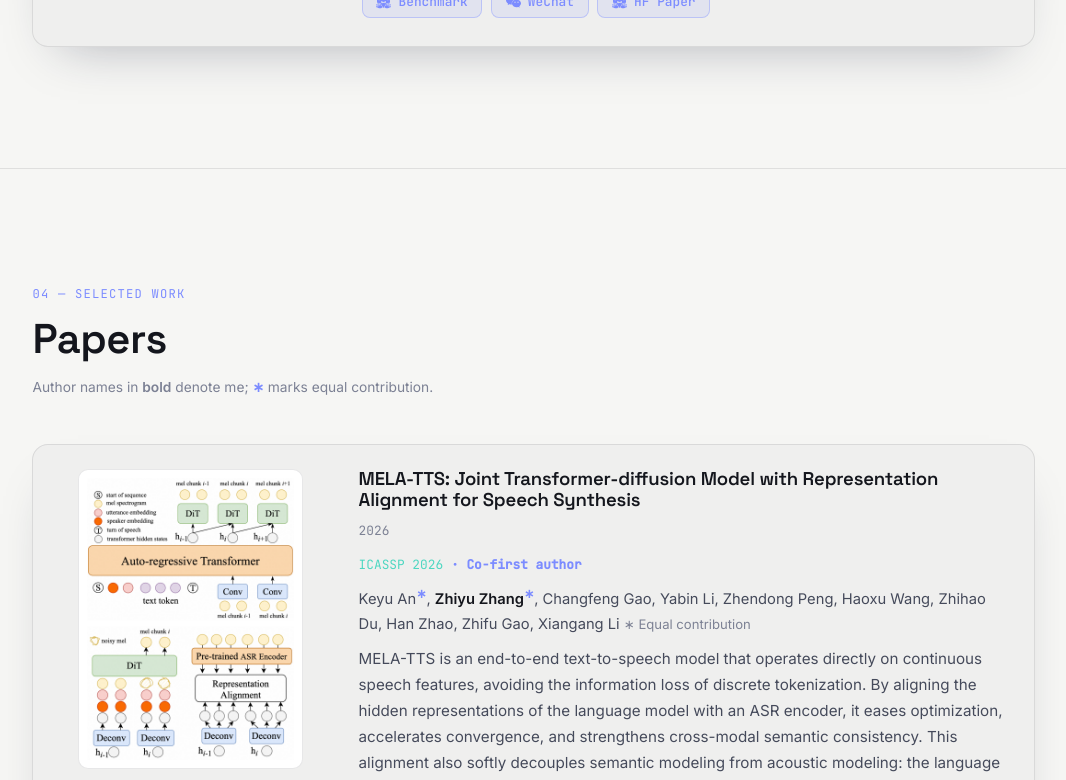
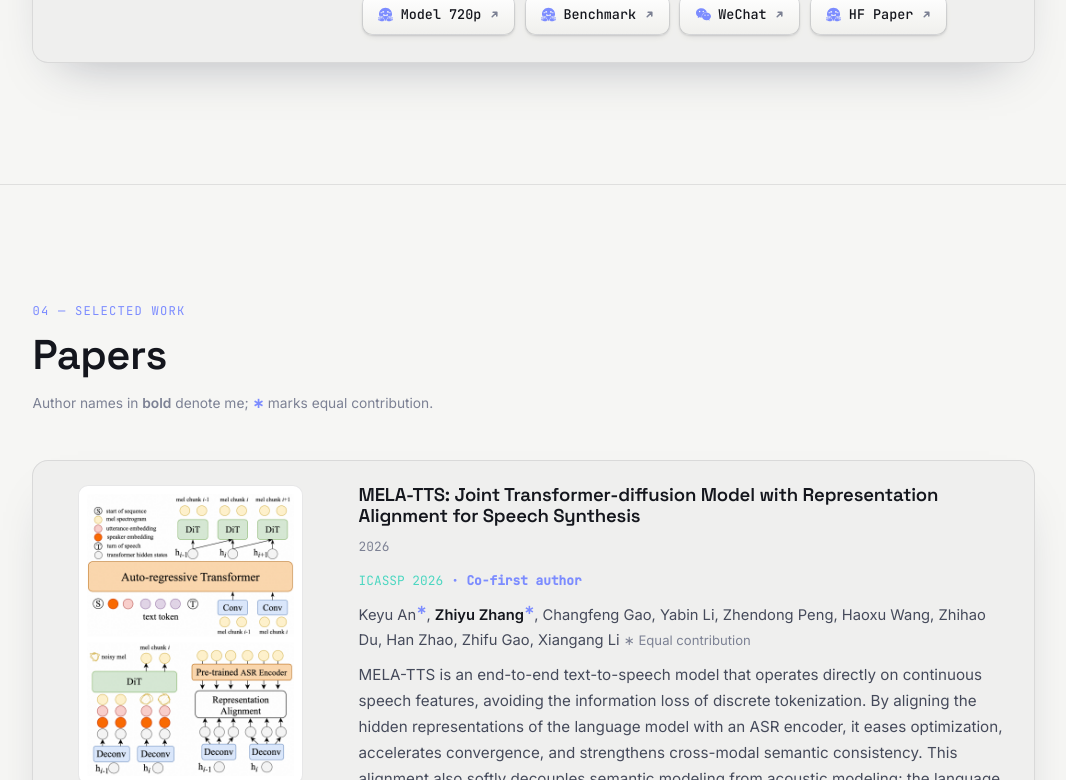
Before and after one commit to zhiyuzhang-0212/zhiyuzhang-0212.github.io, a plain HTML site: page index.html in a window 1280 px wide. Shown: the part 3042-3822 px from the top of the page, without its empty margins (106-1172 px from the left). Drawn offline with Linux system fonts and the light colour scheme; no server answers.

Commit message:
Link buttons: raised key face, go-arrow, touch sizing and press feedback

```diff
--- a/assets/css/style.css
+++ b/assets/css/style.css
@@ -35,6 +35,8 @@
   --glow-1: rgba(124, 140, 255, .22);
   --glow-2: rgba(77, 214, 193, .14);
   --grid-line: rgba(255, 255, 255, .028);
+  --btn-face: linear-gradient(180deg, rgba(255, 255, 255, .115), rgba(255, 255, 255, .055));
+  --btn-shadow: inset 0 1px 0 rgba(255, 255, 255, .1), 0 1px 2px rgba(0, 0, 0, .45), 0 4px 10px -6px rgba(0, 0, 0, .6);
   color-scheme: dark;
 }
 
@@ -53,6 +55,8 @@
   --glow-1: rgba(124, 140, 255, .28);
   --glow-2: rgba(77, 214, 193, .2);
   --grid-line: rgba(20, 22, 34, .04);
+  --btn-face: linear-gradient(180deg, #ffffff, #f0f0ed);
+  --btn-shadow: inset 0 1px 0 #ffffff, 0 1px 2px rgba(20, 22, 34, .1), 0 4px 10px -6px rgba(20, 22, 34, .25);
   color-scheme: light;
 }
 
@@ -300,32 +304,49 @@ h1, h2, h3, h4 { font-family: var(--font-display); font-weight: 600; line-height
   background: var(--accent-2); flex: none;
 }
 
-/* Link buttons — clearly interactive: accent-tinted, filled, lift on hover */
+/* Link buttons — must read as buttons at rest (no hover, touch screens): a raised
+   neutral key face, bright label, accent icon and a trailing "go" arrow. Tags stay
+   flat tinted pills, so the two no longer share one visual recipe. */
 .links { display: flex; flex-wrap: wrap; gap: .55rem; }
 .link-btn {
-  display: inline-flex; align-items: center; gap: .45rem;
+  display: inline-flex; align-items: center; gap: .48rem;
   font-family: var(--font-mono); font-size: .8rem; font-weight: 500; line-height: 1;
-  color: var(--accent);
-  padding: .5rem .85rem;
-  border: 1px solid color-mix(in srgb, var(--accent) 38%, transparent);
-  border-radius: 8px;
-  background: color-mix(in srgb, var(--accent) 12%, transparent);
+  color: var(--text);
+  padding: .55rem .7rem .55rem .78rem;
+  border: 1px solid var(--border-strong);
+  border-radius: 9px;
+  background: var(--btn-face);
+  box-shadow: var(--btn-shadow);
   cursor: pointer;
+  -webkit-tap-highlight-color: transparent;
   transition: background .2s var(--ease), border-color .2s var(--ease), color .2s var(--ease), transform .2s var(--ease), box-shadow .2s var(--ease);
 }
 .link-btn span { text-decoration: underline; text-decoration-color: transparent; text-underline-offset: 3px; transition: text-decoration-color .2s var(--ease); }
-.link-btn:hover {
+.link-btn svg { width: 15px; height: 15px; flex: none; transition: color .2s var(--ease), transform .2s var(--ease); }
+.link-btn > svg:first-child { color: var(--accent); }
+.link-btn .link-btn__go { width: 11px; height: 11px; color: var(--text-dim); }
+.link-btn:hover, .link-btn:active {
   color: #fff;
   border-color: transparent;
   background: linear-gradient(120deg, var(--accent), var(--accent-2));
+}
+.link-btn:hover {
   transform: translateY(-2px);
   box-shadow: 0 8px 20px -8px color-mix(in srgb, var(--accent) 70%, transparent);
 }
+.link-btn:active { transform: scale(.97); box-shadow: none; }   /* press feedback (the only feedback on touch) */
 .link-btn:hover span { text-decoration-color: currentColor; }
-.link-btn.is-todo { opacity: .5; color: var(--text-dim); background: none; border-color: var(--border); cursor: default; }
+.link-btn:hover > svg, .link-btn:active > svg { color: inherit; }
+.link-btn:hover .link-btn__go { transform: translate(2px, -2px); }
+.link-btn.is-todo { opacity: .5; color: var(--text-dim); background: none; border-color: var(--border); box-shadow: none; cursor: default; }
+.link-btn.is-todo > svg { color: inherit; }
 .link-btn.is-todo:hover { transform: none; box-shadow: none; background: none; color: var(--text-dim); }
 .link-btn.is-todo::after { content: "TODO"; font-size: .58rem; padding: .05rem .3rem; border-radius: 4px; background: var(--panel-strong); color: var(--text-dim); }
-.link-btn svg { width: 15px; height: 15px; }
+/* Touch screens: comfortable ~40px targets, a little more air between them */
+@media (hover: none), (pointer: coarse) {
+  .links { gap: .6rem; }
+  .link-btn { font-size: .84rem; padding: .74rem .88rem .74rem .95rem; border-radius: 10px; }
+}
 
 /* Timeline (experience + education) */
 .timeline { position: relative; display: grid; gap: 1.6rem; padding-left: 1.6rem; }
--- a/assets/js/main.js
+++ b/assets/js/main.js
@@ -20,6 +20,8 @@
     demo: '<svg viewBox="0 0 24 24" fill="none" stroke="currentColor" stroke-width="2"><circle cx="12" cy="12" r="9"/><path d="M3 12h18M12 3c3 3 3 15 0 18M12 3c-3 3-3 15 0 18"/></svg>'
   };
   function icon(name) { return ICONS[name] || ICONS.arxiv; }
+  // Trailing "opens elsewhere" arrow on link buttons — a static cue that they are clickable
+  var GO_ARROW = '<svg class="link-btn__go" viewBox="0 0 12 12" fill="none" stroke="currentColor" stroke-width="1.7" stroke-linecap="round" stroke-linejoin="round" aria-hidden="true"><path d="M3.5 8.5l5-5M4.5 3.5h4v4"/></svg>';
 
   /* ---------- Small helpers ---------- */
   function $(sel, ctx) { return (ctx || document).querySelector(sel); }
@@ -48,7 +50,7 @@
   var lang = document.documentElement.getAttribute("lang") || "en";
   if (lang !== "en" && lang !== "zh") lang = "en";
 
-  var VER = "39";
+  var VER = "40";
 
   /* ---------- Load + render ---------- */
   function boot() {
@@ -229,7 +231,7 @@
         var a = el("a", "link-btn", icon(lk.icon) + "<span>" + lk.label + "</span>");
         a.href = lk.url || "#";
         if (!lk.url || lk.url === "#") a.classList.add("is-todo");
-        else { a.target = "_blank"; a.rel = "noopener"; }
+        else { a.target = "_blank"; a.rel = "noopener"; a.insertAdjacentHTML("beforeend", GO_ARROW); }
         links.appendChild(a);
       });
       body.appendChild(links);
--- a/index.html
+++ b/index.html
@@ -22,7 +22,7 @@
   <link rel="preconnect" href="https://fonts.googleapis.com" />
   <link rel="preconnect" href="https://fonts.gstatic.com" crossorigin />
   <link href="https://fonts.googleapis.com/css2?family=Space+Grotesk:wght@400;500;600;700&family=Inter:wght@400;500;600&family=JetBrains+Mono:wght@400;500&display=swap" rel="stylesheet" />
-  <link rel="stylesheet" href="./assets/css/style.css?v=39" />
+  <link rel="stylesheet" href="./assets/css/style.css?v=40" />
 </head>
 <body>
   <div class="bg-fx" aria-hidden="true">
@@ -112,8 +112,8 @@
 
   <a href="#top" class="to-top" id="toTop" aria-label="Back to top"></a>
 
-  <script src="./assets/js/worldmap.js?v=39"></script>
-  <script src="./assets/js/globe.js?v=39"></script>
-  <script src="./assets/js/main.js?v=39"></script>
+  <script src="./assets/js/worldmap.js?v=40"></script>
+  <script src="./assets/js/globe.js?v=40"></script>
+  <script src="./assets/js/main.js?v=40"></script>
 </body>
 </html>
```
